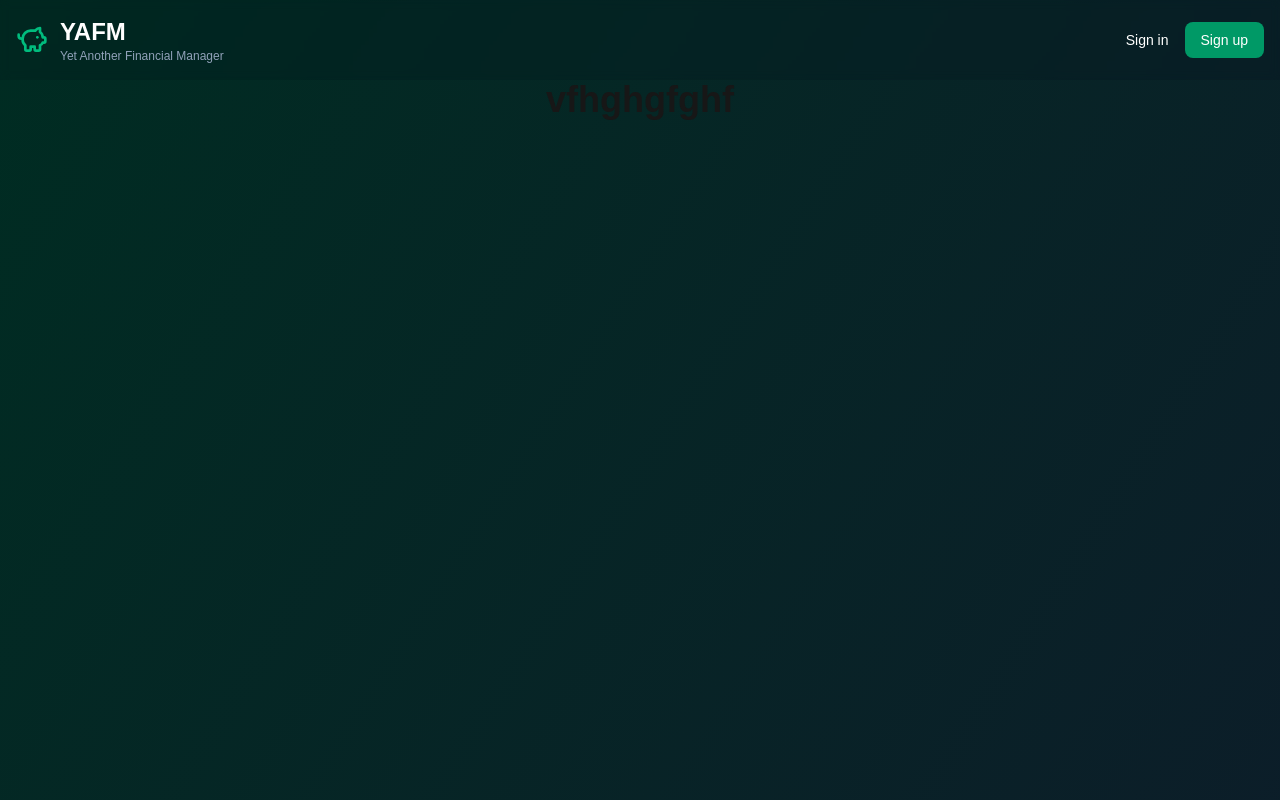
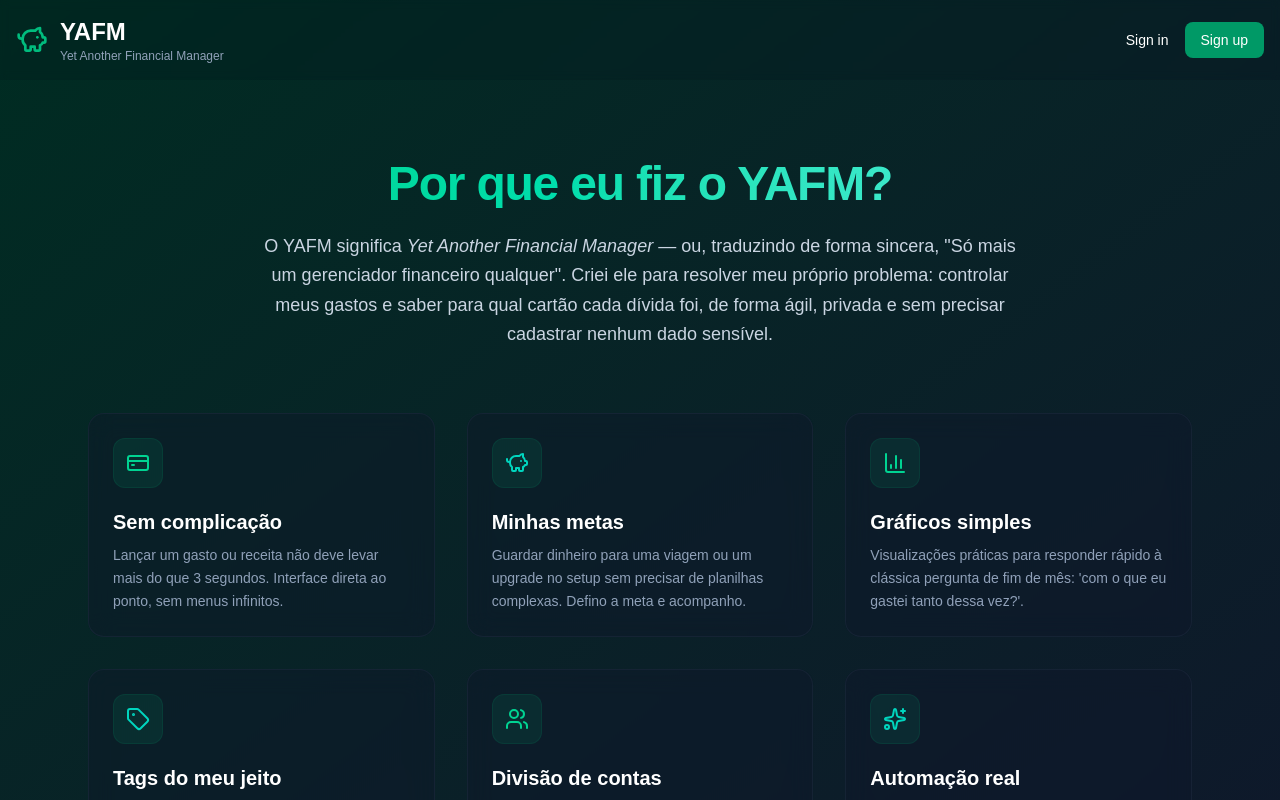
Before and after one commit to yanchagas04/yafm, a Next.js app: page / in a window 1280 px wide. Shown: the top 800 px of the page. Built offline with nearby package versions, Linux system fonts and the light colour scheme.

Commit message:
feat: propósito

```diff
--- a/app/page.tsx
+++ b/app/page.tsx
@@ -1,25 +1,14 @@
-"use client";
-
-import Image from "next/image";
-import React, { useState } from "react";
+import React from "react";
 import Header from "@/components/landing/header";
-import {
-  Sparkles,
-  ArrowRight,
-  CreditCard,
-  BarChart3,
-  Users,
-  PiggyBank,
-  Tag,
-  Receipt,
-  CheckCircle2
-} from "lucide-react";
+import Purpose from "@/components/landing/purpose";
 
 export default function Home() {
   return (
-    <div className="flex flex-col flex-1 items-center bg-linear-to-tl from-slate-900 to-emerald-950 font-sans text-white">
+    <div className="flex flex-col flex-1 items-center bg-linear-to-tl from-slate-900 to-emerald-950 font-sans text-white min-h-screen">
       <Header />
-      <h1 className="text-4xl font-bold text-foreground h-[1920px]">vfhghgfghf</h1>
+      <main className="flex-1 flex flex-col items-center w-full justify-center">
+        <Purpose />
+      </main>
     </div>
   );
 }
--- a/components/landing/header.tsx
+++ b/components/landing/header.tsx
@@ -2,7 +2,7 @@ import { PiggyBank } from "lucide-react";
 
 export default function Header() {
     return (
-        <header className="flex w-full h-fit justify-between items-center backdrop-blur-xs bg-slate-950/10 p-4 sticky top-0">
+        <header className="flex w-full h-fit justify-between items-center backdrop-blur-xs bg-slate-950/10 p-4 sticky top-0 z-50">
             <div className="flex items-center gap-3">
                 <PiggyBank className="w-8 h-8 text-emerald-500" />
                 <span className="flex flex-col w-fit h-fit">
--- /dev/null
+++ b/components/landing/purpose.tsx
@@ -0,0 +1,76 @@
+import React from "react";
+import {
+  CreditCard,
+  BarChart3,
+  Users,
+  PiggyBank,
+  Tag,
+  Sparkles,
+} from "lucide-react";
+
+export default function Purpose() {
+  const pillars = [
+    {
+      icon: <CreditCard className="w-6 h-6 text-emerald-400" />,
+      title: "Sem complicação",
+      description: "Lançar um gasto ou receita não deve levar mais do que 3 segundos. Interface direta ao ponto, sem menus infinitos.",
+    },
+    {
+      icon: <PiggyBank className="w-6 h-6 text-teal-400" />,
+      title: "Minhas metas",
+      description: "Guardar dinheiro para uma viagem ou um upgrade no setup sem precisar de planilhas complexas. Defino a meta e acompanho.",
+    },
+    {
+      icon: <BarChart3 className="w-6 h-6 text-emerald-400" />,
+      title: "Gráficos simples",
+      description: "Visualizações práticas para responder rápido à clássica pergunta de fim de mês: 'com o que eu gastei tanto dessa vez?'.",
+    },
+    {
+      icon: <Tag className="w-6 h-6 text-teal-400" />,
+      title: "Tags do meu jeito",
+      description: "Criação livre de tags e categorias. Sem regras engessadas ou termos contábeis difíceis.",
+    },
+    {
+      icon: <Users className="w-6 h-6 text-emerald-400" />,
+      title: "Divisão de contas",
+      description: "Uma forma descomplicada de organizar quem pagou o quê em casa ou na viagem de fim de semana.",
+    },
+    {
+      icon: <Sparkles className="w-6 h-6 text-teal-400" />,
+      title: "Automação real",
+      description: "Lembretes e rotinas que eu realmente uso no dia a dia para não esquecer de pagar os boletos recorrentes.",
+    },
+  ];
+
+  return (
+    <section className="w-full max-w-6xl px-6 py-20 flex flex-col items-center text-center">
+      <div className="mb-16 max-w-3xl">
+        <h2 className="text-3xl md:text-5xl font-extrabold tracking-tight bg-linear-to-r from-emerald-400 to-teal-300 bg-clip-text text-transparent mb-6">
+          Por que eu fiz o YAFM?
+        </h2>
+        <p className="text-lg text-slate-300 font-light leading-relaxed">
+          O YAFM significa <em>Yet Another Financial Manager</em> — ou, traduzindo de forma sincera, <strong>"Só mais um gerenciador financeiro qualquer"</strong>. Criei ele para resolver meu próprio problema: controlar meus gastos e saber para qual cartão cada dívida foi, de forma ágil, privada e sem precisar cadastrar nenhum dado sensível.
+        </p>
+      </div>
+
+      <div className="grid grid-cols-1 md:grid-cols-2 lg:grid-cols-3 gap-8 w-full">
+        {pillars.map((pillar, index) => (
+          <div
+            key={index}
+            className="flex flex-col items-start text-left p-6 rounded-2xl bg-slate-900/40 border border-slate-800/60 backdrop-blur-md hover:border-emerald-500/30 hover:bg-slate-900/60 transition-all duration-300 group"
+          >
+            <div className="p-3 rounded-xl bg-emerald-500/10 border border-emerald-500/10 mb-5 group-hover:scale-110 transition-transform duration-300">
+              {pillar.icon}
+            </div>
+            <h3 className="text-xl font-semibold text-white mb-2 group-hover:text-emerald-300 transition-colors">
+              {pillar.title}
+            </h3>
+            <p className="text-sm text-slate-400 leading-relaxed">
+              {pillar.description}
+            </p>
+          </div>
+        ))}
+      </div>
+    </section>
+  );
+}
```
